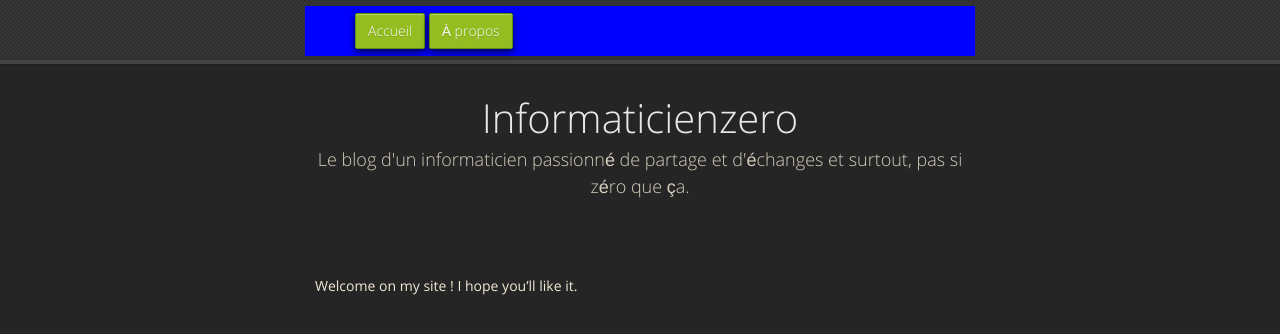
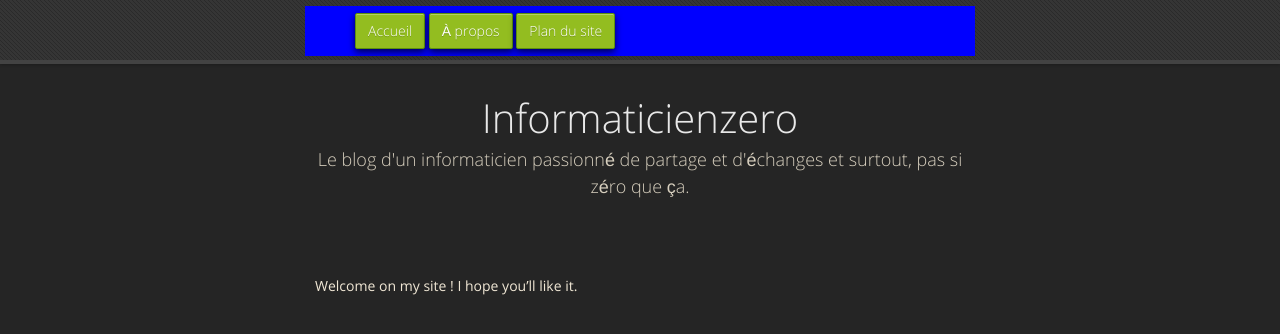
Before and after one commit to informaticienzero/informaticienzero.github.io, a Jekyll site: the page built from index.md, in a window 1280 px wide. Shown: the top 334 px of the page. Built offline with Jekyll 4.4.1, drawn with Linux system fonts in a browser that asks for light colours; nearby versions of some CDN libraries.

Commit message:
Update the nav.

```diff
--- a/_layouts/default.html
+++ b/_layouts/default.html
@@ -17,6 +17,7 @@
 			<ul>
 				<li><a href="/">Accueil</a></li>
 				<li><a href="/about">À propos</a></li>
+				<li><a href="/site-plan">Plan du site</a></li>
 			</ul>
 		</nav>
       </div>
```
